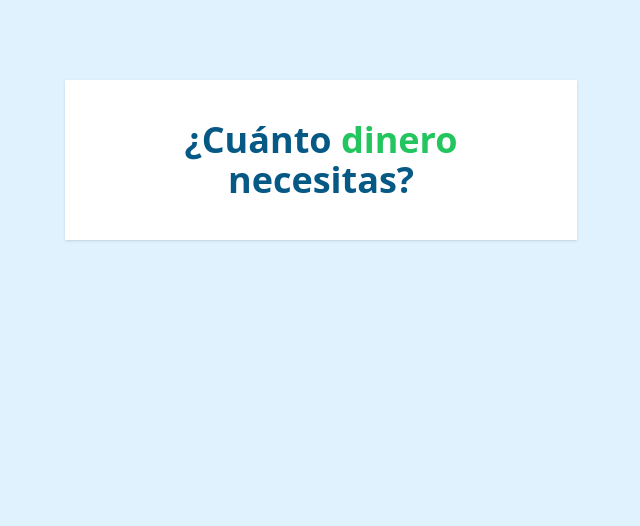
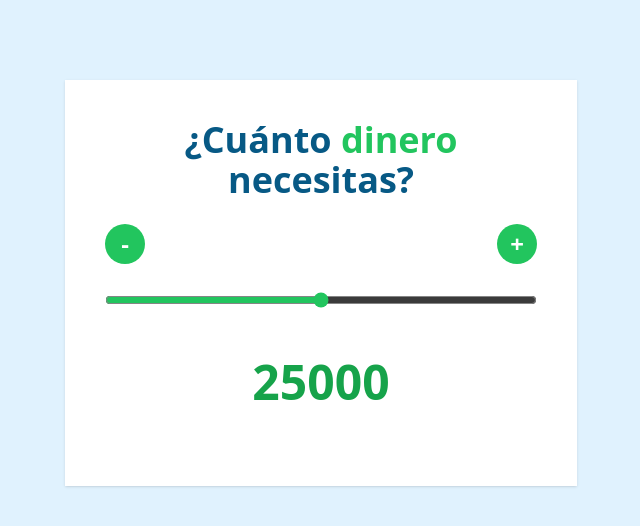
Before and after one commit to JohnnyBC2022/Cotizador-React, a React (Vite) app: page / in a window 1280 px wide. Shown: the top 526 px of the page, without its empty margins (319-959 px from the left). Built offline with nearby package versions, Linux system fonts and the light colour scheme.

Commit message:
buttons and input created to manage quantity

```diff
--- a/src/App.jsx
+++ b/src/App.jsx
@@ -1,9 +1,66 @@
+import { useState } from "react";
 import Header from "./components/Header";
 
 function App() {
+  const [amount, setAmount] = useState(25000);
+
+  const MIN = 0;
+  const MAX = 50000;
+  const STEP = 100;
+
+  function handleChange(e) {
+    setAmount(+e.target.value); // Aquí el "+" es una sintaxis alternativa a parseInt o Number para convertir el valor del evento de tipo String a Number
+  }
+
+  function handleClickDecrease() {
+    const value = amount - STEP;
+    if (value < MIN) {
+      alert("Cantidad no válida");
+      return;
+    }
+    setAmount(value);
+  }
+  function handleClickIncrease() {
+    const value = amount + STEP;
+    if (value > MAX) {
+      alert("Cantidad no válida");
+      return;
+    }
+    setAmount(value);
+  }
+
   return (
     <div className="my-20 max-w-lg mx-auto bg-white shadow p-10">
       <Header />
+
+      <div className="flex justify-between my-6">
+        <button
+          type="button"
+          className="h-10 w-10 flex items-center justify-center font-bold text-white text-2xl bg-green-500 rounded-full hover:outline-none hover:ring-2 hover:ring-offset-2 hover:ring-green-500"
+          onClick={handleClickDecrease}
+        >
+          -
+        </button>
+        <button
+          type="button"
+          className="h-10 w-10 flex items-center justify-center font-bold text-white text-2xl bg-green-500 rounded-full hover:outline-none hover:ring-2 hover:ring-offset-2 hover:ring-green-500"
+          onClick={handleClickIncrease}
+        >
+          +
+        </button>
+      </div>
+      <input
+        type="range"
+        className="w-full h-6 bg-sky-200 accent-green-500 hover:accent-green-600"
+        onChange={handleChange}
+        min={MIN}
+        max={MAX}
+        step={STEP}
+        value={amount}
+      />
+      <p className="text-center my-10 text-5xl font-extrabold text-green-600">
+        {amount}
+      </p>
     </div>
   );
 }
```
